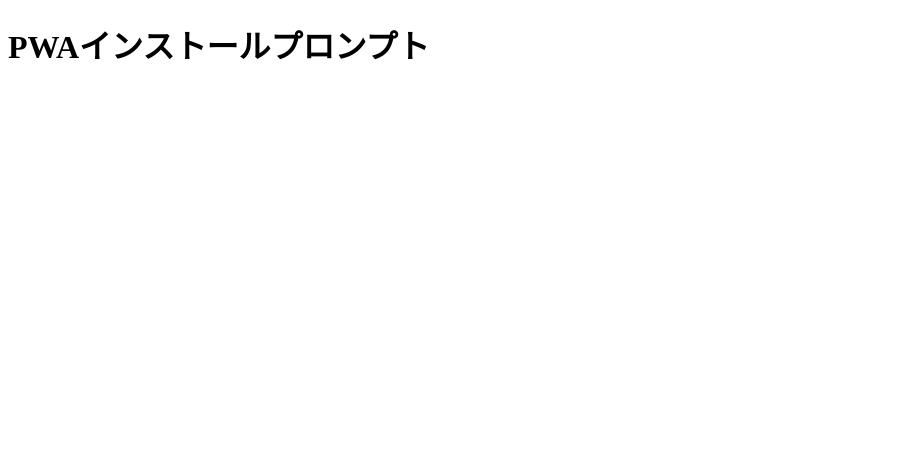
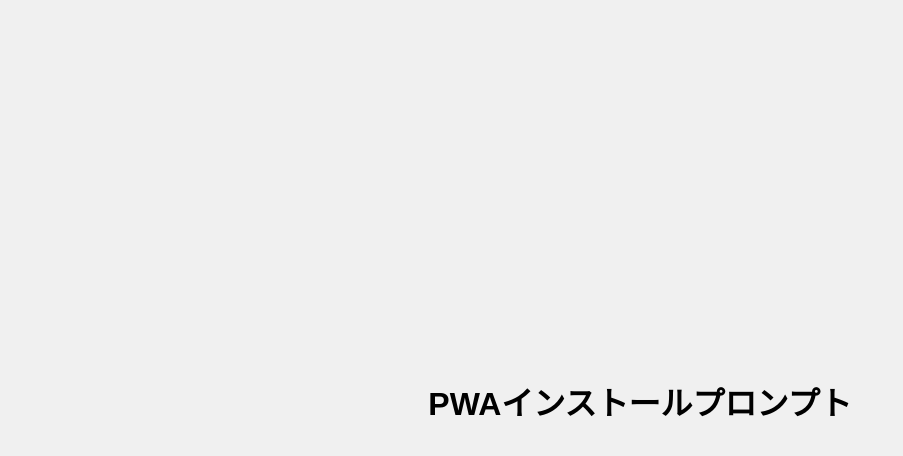
Before and after one commit to PCManagerplus/tjpa, a plain HTML site: page index.html in a window 1280 px wide. Shown: the whole page, without its empty margins (0-903 px from the left). Drawn offline with Linux system fonts and the light colour scheme.

Commit message:
Update index.html

```diff
--- a/index.html
+++ b/index.html
@@ -5,6 +5,36 @@
     <meta name="viewport" content="width=device-width, initial-scale=1.0">
     <title>PWAインストールプロンプト</title>
     <link rel="manifest" href="manifest.json">
+    <style>
+        body {
+            font-family: Arial, sans-serif;
+            margin: 0;
+            padding: 0;
+            display: flex;
+            flex-direction: column;
+            align-items: center;
+            justify-content: center;
+            height: 100vh;
+            text-align: center;
+            background-color: #f0f0f0;
+        }
+        h1 {
+            font-size: 2em;
+            margin-bottom: 20px;
+        }
+        #installButton {
+            padding: 10px 20px;
+            font-size: 1em;
+            color: #fff;
+            background-color: #007bff;
+            border: none;
+            border-radius: 5px;
+            cursor: pointer;
+        }
+        #installButton:active {
+            background-color: #0056b3;
+        }
+    </style>
 </head>
 <body>
     <h1>PWAインストールプロンプト</h1>
```
